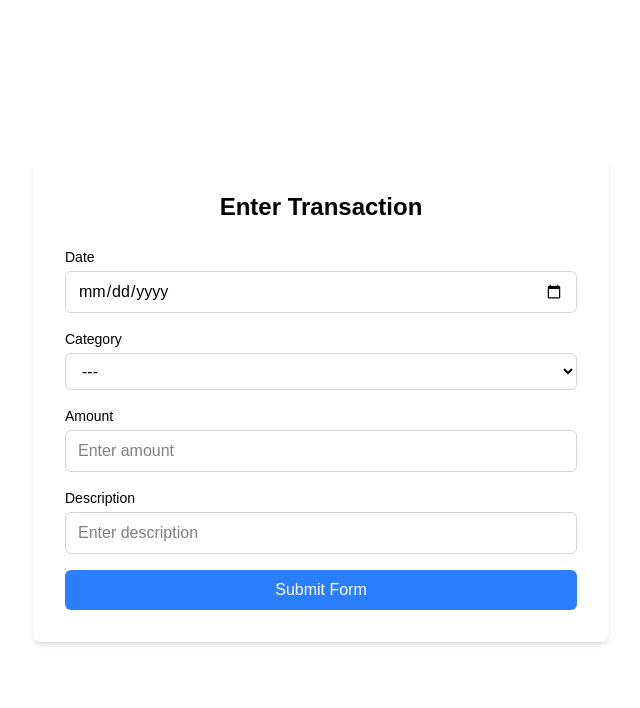
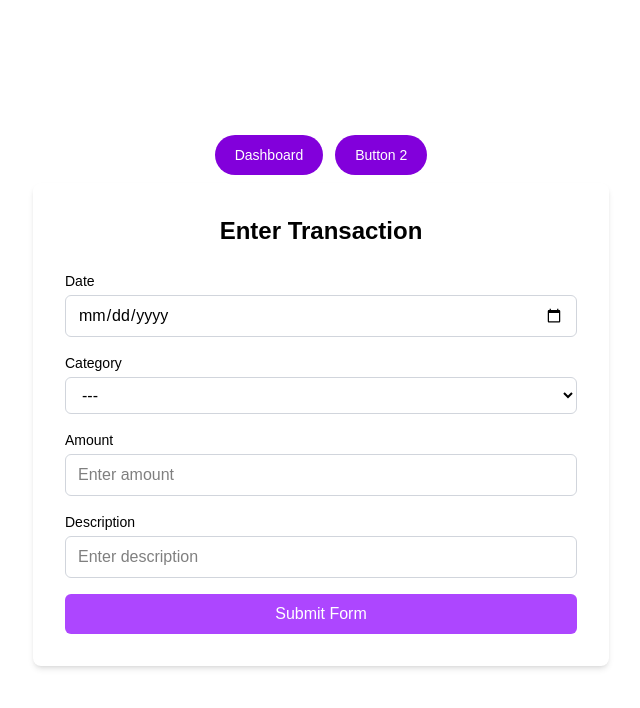
Before and after one commit to ARKXII/google-sheet-nxt, a Next.js app: page / in a window 1280 px wide. Shown: the top 708 px of the page, without its empty margins (319-959 px from the left). Built offline with nearby package versions, Linux system fonts and the light colour scheme.

Commit message:
Added new tab for dashboard

```diff
--- /dev/null
+++ b/app/dashboard/page.tsx
@@ -0,0 +1,26 @@
+"use client";
+import { useState } from "react";
+import Link from "next/link";
+
+export default function Home() {
+  // Define field configurations with column mappings
+  return (
+    <main className="flex min-h-screen flex-col items-center justify-center p-5">
+      <div className="flex flex-row gap-3">
+        <Link href="/">
+          <button className="text-white bg-purple-700 hover:bg-purple-800 focus:outline-none focus:ring-4 focus:ring-purple-300 font-medium rounded-full text-sm px-5 py-2.5 text-center mb-2 dark:bg-purple-600 dark:hover:bg-purple-700 dark:focus:ring-purple-900">
+            Button 1
+          </button>
+        </Link>
+        <button className="text-white bg-purple-700 hover:bg-purple-800 focus:outline-none focus:ring-4 focus:ring-purple-300 font-medium rounded-full text-sm px-5 py-2.5 text-center mb-2 dark:bg-purple-600 dark:hover:bg-purple-700 dark:focus:ring-purple-900">
+          Button 2
+        </button>
+      </div>
+      <div className="w-full max-w-md md:max-w-xl p-6 md:p-8 bg-white rounded-lg shadow-md">
+        <h1 className="text-2xl font-bold mb-6 text-center text-black">
+          Dashboard
+        </h1>
+      </div>
+    </main>
+  );
+}
--- a/app/page.tsx
+++ b/app/page.tsx
@@ -1,5 +1,6 @@
 "use client";
 import { useState } from "react";
+import Link from "next/link";
 
 export default function Home() {
   // Define field configurations with column mappings
@@ -97,14 +98,16 @@ export default function Home() {
 
   return (
     <main className="flex min-h-screen flex-col items-center justify-center p-5">
-      {/* <div className="flex flex-row gap-3">
-        <button className="text-white bg-purple-700 hover:bg-purple-800 focus:outline-none focus:ring-4 focus:ring-purple-300 font-medium rounded-full text-sm px-5 py-2.5 text-center mb-2 dark:bg-purple-600 dark:hover:bg-purple-700 dark:focus:ring-purple-900">
-          Button 1
-        </button>
+      <div className="flex flex-row gap-3">
+        <Link href="/dashboard">
+          <button className="text-white bg-purple-700 hover:bg-purple-800 focus:outline-none focus:ring-4 focus:ring-purple-300 font-medium rounded-full text-sm px-5 py-2.5 text-center mb-2 dark:bg-purple-600 dark:hover:bg-purple-700 dark:focus:ring-purple-900">
+            Dashboard
+          </button>
+        </Link>
         <button className="text-white bg-purple-700 hover:bg-purple-800 focus:outline-none focus:ring-4 focus:ring-purple-300 font-medium rounded-full text-sm px-5 py-2.5 text-center mb-2 dark:bg-purple-600 dark:hover:bg-purple-700 dark:focus:ring-purple-900">
           Button 2
         </button>
-      </div> */}
+      </div>
       <div className="w-full max-w-md md:max-w-xl p-6 md:p-8 bg-white rounded-lg shadow-md">
         <h1 className="text-2xl font-bold mb-6 text-center text-black">
           Enter Transaction
@@ -153,7 +156,7 @@ export default function Home() {
           <button
             type="submit"
             disabled={loading}
-            className="w-full bg-blue-500 text-white py-2 px-4 rounded-md hover:bg-blue-600 focus:outline-none focus:ring-2 focus:ring-blue-500 focus:ring-offset-2 disabled:bg-blue-300"
+            className="w-full bg-purple-500 text-white py-2 px-4 rounded-md hover:bg-purple-900 focus:outline-none focus:ring-2 focus:ring-blue-500 focus:ring-offset-2 disabled:bg-blue-300"
           >
             {loading ? "Submitting..." : "Submit Form"}
           </button>
```
